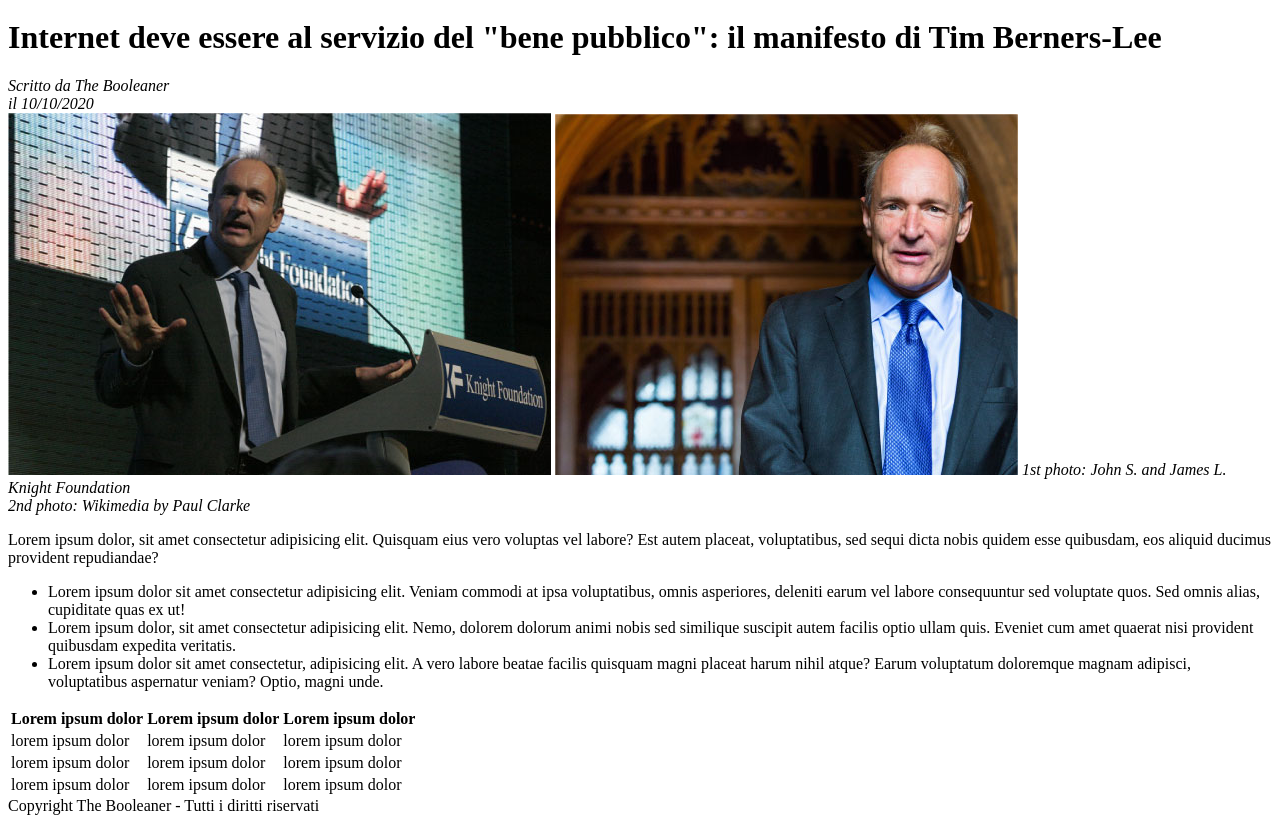
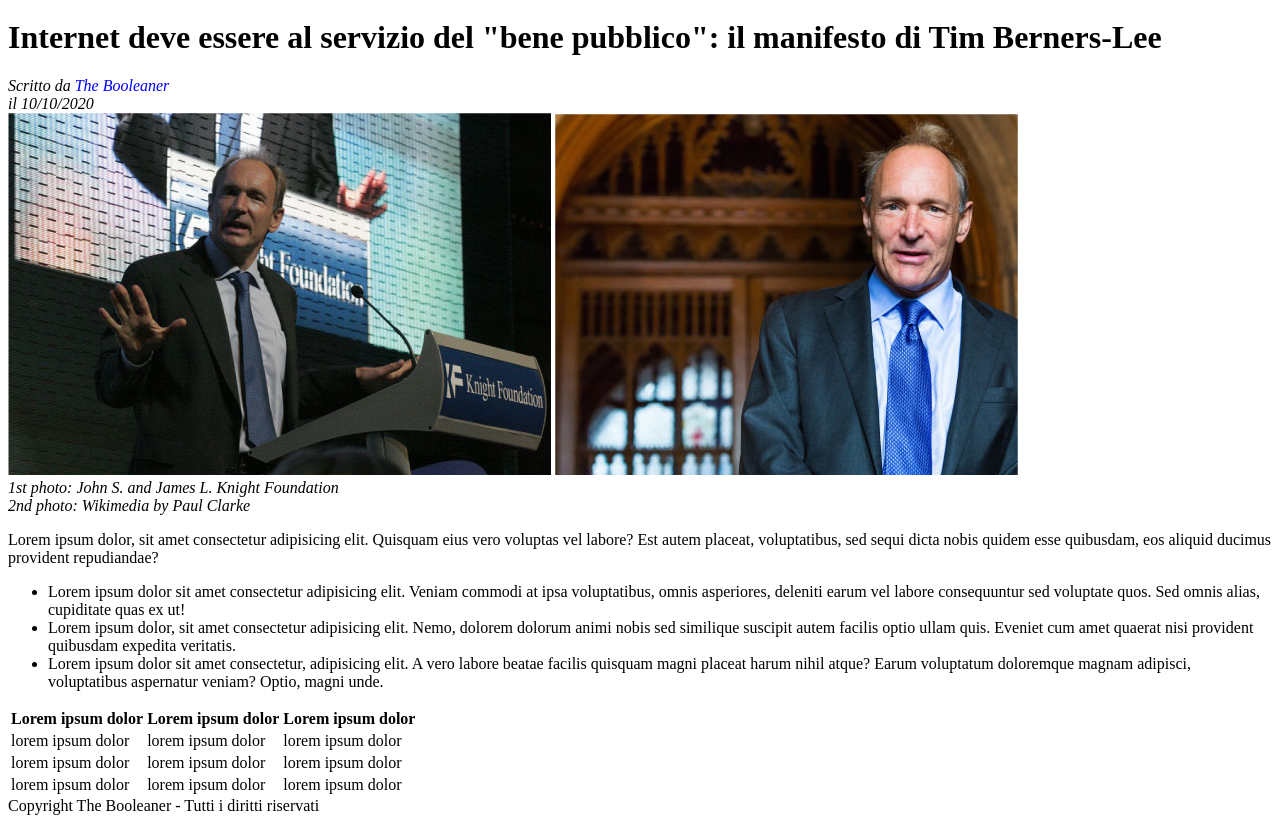
Before and after one commit to RaffaeleVallifuoco/html-css-booleaner, a plain HTML site: page index.html in a window 1280 px wide. Shown: the part 106-929 px from the top of the page. Drawn offline with Linux system fonts and the light colour scheme.

Commit message:
add blue text

```diff
--- a/css/style.css
+++ b/css/style.css
@@ -1,8 +1,12 @@
 .logo-back {
     background-image: url(/img/pattern.png);
     width: 600px;
-
+}
 
 .logo {
     width: 60%;
 }
+
+.booleaner {
+    color: blue;
+}
--- a/index.html
+++ b/index.html
@@ -15,13 +15,21 @@
 
     <main>
         <h1>Internet deve essere al servizio del "bene pubblico": il manifesto di Tim Berners-Lee</Berners-Lee></h1>
-        <em>Scritto da </em>
-        <em>The Booleaner</em><br>
+        <div class="author">
+            <em>Scritto da </em>
+            <em class="booleaner">The Booleaner</em>
+        </div>
         <em>il 10/10/2020</em><br>
-        <img src="./img/tim-1.jpg" alt="tim berners lee foundation">
-        <img src="./img/tim-2.jpg" alt="tim berners-lee profile pic">
-        <em>1st photo: John S. and James L. Knight Foundation</em><br>
-        <em>2nd photo: Wikimedia by Paul Clarke</em>
+        <section class="photo">
+
+            <img src="./img/tim-1.jpg" alt="tim berners lee foundation">
+
+            <img src="./img/tim-2.jpg" alt="tim berners-lee profile pic">
+            <div class="photo-source">
+                <em>1st photo: John S. and James L. Knight Foundation</em><br>
+                <em>2nd photo: Wikimedia by Paul Clarke</em>
+            </div>
+    </section class="main-text">
         <p>Lorem ipsum dolor, sit amet consectetur adipisicing elit. Quisquam eius vero voluptas vel labore? Est autem placeat, voluptatibus, sed sequi dicta nobis quidem esse quibusdam, eos aliquid ducimus provident repudiandae?</p>
         <section>
             <ul>
@@ -31,8 +39,8 @@
             </ul>
         </section>
         <section>
-            <table>
-                <thead>
+            <table class="main-table">
+                <thead class="tab-head">
                     <tr>
                     <th>Lorem ipsum dolor</th>
                     <th>Lorem ipsum dolor</th>
```
